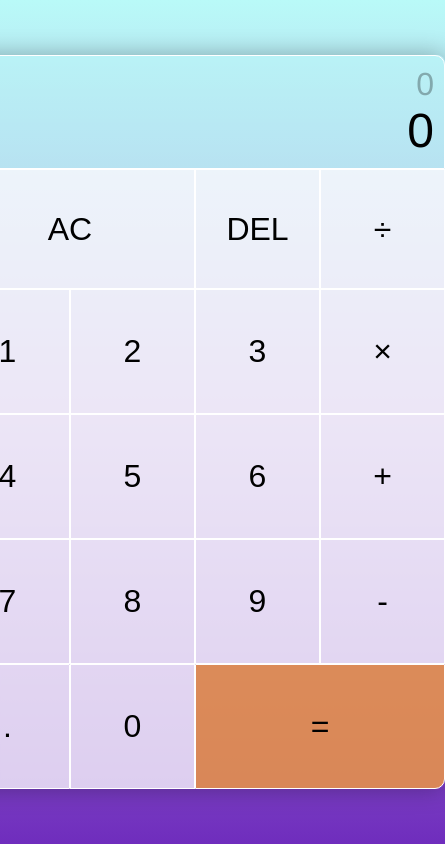
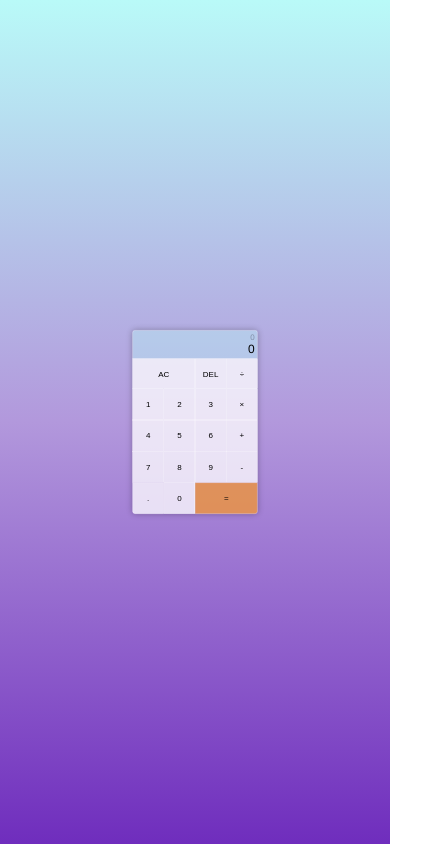
Before and after one commit to dLucs/Calculator, a plain HTML site: page index.html in a window 390 px wide. Shown: the whole page, 445 px wide, since content can reach past the window. Drawn offline with Linux system fonts and the light colour scheme.

Commit message:
changed mediaqueries on css

```diff
--- a/styles.css
+++ b/styles.css
@@ -84,3 +84,12 @@ body {
 .calculator-grid [data-state="selected"] {
   background-color: rgba(255, 255, 255, 0.9);
 }
+
+@media screen and (max-width: 400px) {
+  html {
+    transform: scale(0.5);
+  }
+  body {
+    transform: scale(0.5);
+  }
+}
```
